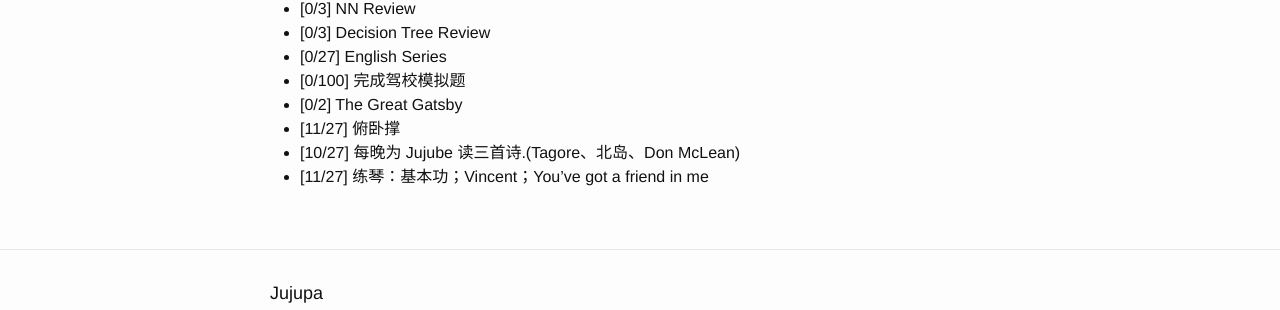
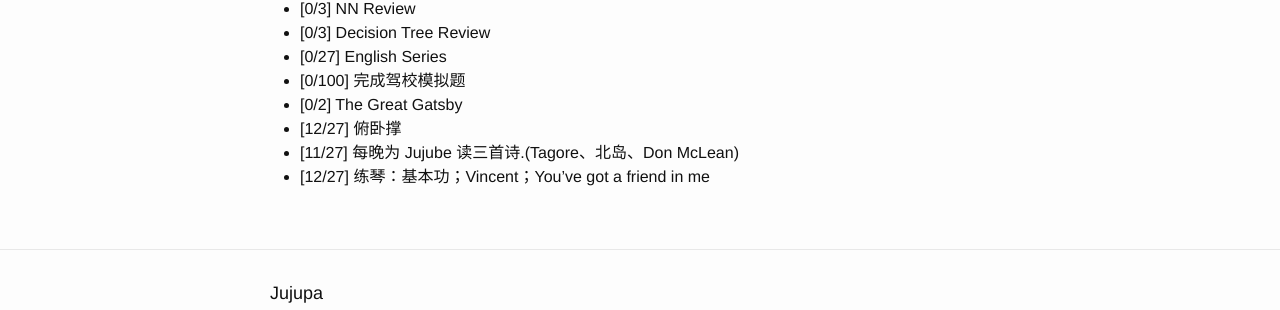
Before and after one commit to ZhengshengWei/zhengshengwei.github.io, a Jekyll site: the page built from _posts/2019-08-04-August-Wish.md, in a window 1280 px wide. Shown: the part 248-558 px from the top of the page. Built offline with Jekyll 4.4.1, drawn with Linux system fonts in a browser that asks for light colours; comment, search, counter and statistics services are not loaded.

Commit message:
update augutst's wishes

```diff
--- a/_posts/2019-08-04-August-Wish.md
+++ b/_posts/2019-08-04-August-Wish.md
@@ -15,6 +15,6 @@
 + [0/27] English Series
 + [0/100] 完成驾校模拟题
 + [0/2] The Great Gatsby
-+ [11/27] 俯卧撑
-+ [10/27] 每晚为 Jujube 读三首诗.(Tagore、北岛、Don McLean)
-+ [11/27] 练琴：基本功；Vincent；You've got a friend in me
++ [12/27] 俯卧撑
++ [11/27] 每晚为 Jujube 读三首诗.(Tagore、北岛、Don McLean)
++ [12/27] 练琴：基本功；Vincent；You've got a friend in me
```
